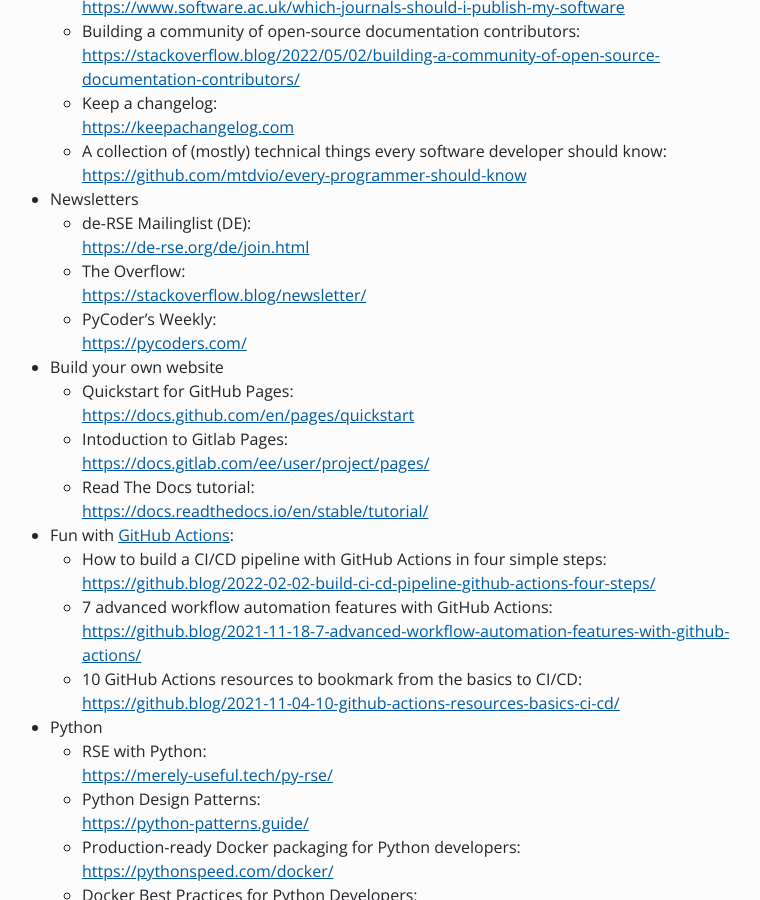
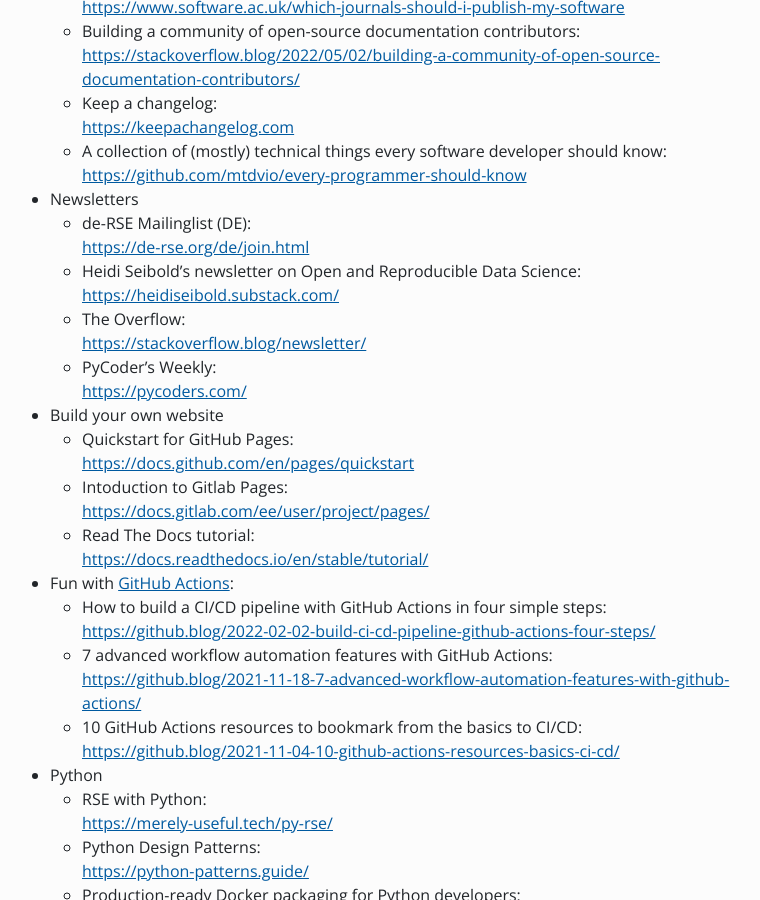
Before and after one commit to Helmholtz-HiRSE/helmholtz-hirse.github.io, a Jekyll site: the page built from resources.md, in a window 1280 px wide and 900 px high, scrolled down 690 px. Shown: the whole window, without its empty margins (64-824 px from the left). Built offline with Jekyll 4.4.1, drawn with Linux system fonts in a browser that asks for light colours; nearby versions of some CDN libraries.

Commit message:
Update resources.md

```diff
--- a/resources.md
+++ b/resources.md
@@ -24,6 +24,7 @@
    <br> <https://github.com/mtdvio/every-programmer-should-know>
 * Newsletters
     * de-RSE Mailinglist (DE): <br> <https://de-rse.org/de/join.html>
+    * Heidi Seibold's newsletter on Open and Reproducible Data Science: <br> <https://heidiseibold.substack.com/>
     * The Overflow: <br> <https://stackoverflow.blog/newsletter/>
     * PyCoder's Weekly: <br> <https://pycoders.com/>
 * Build your own website
```
